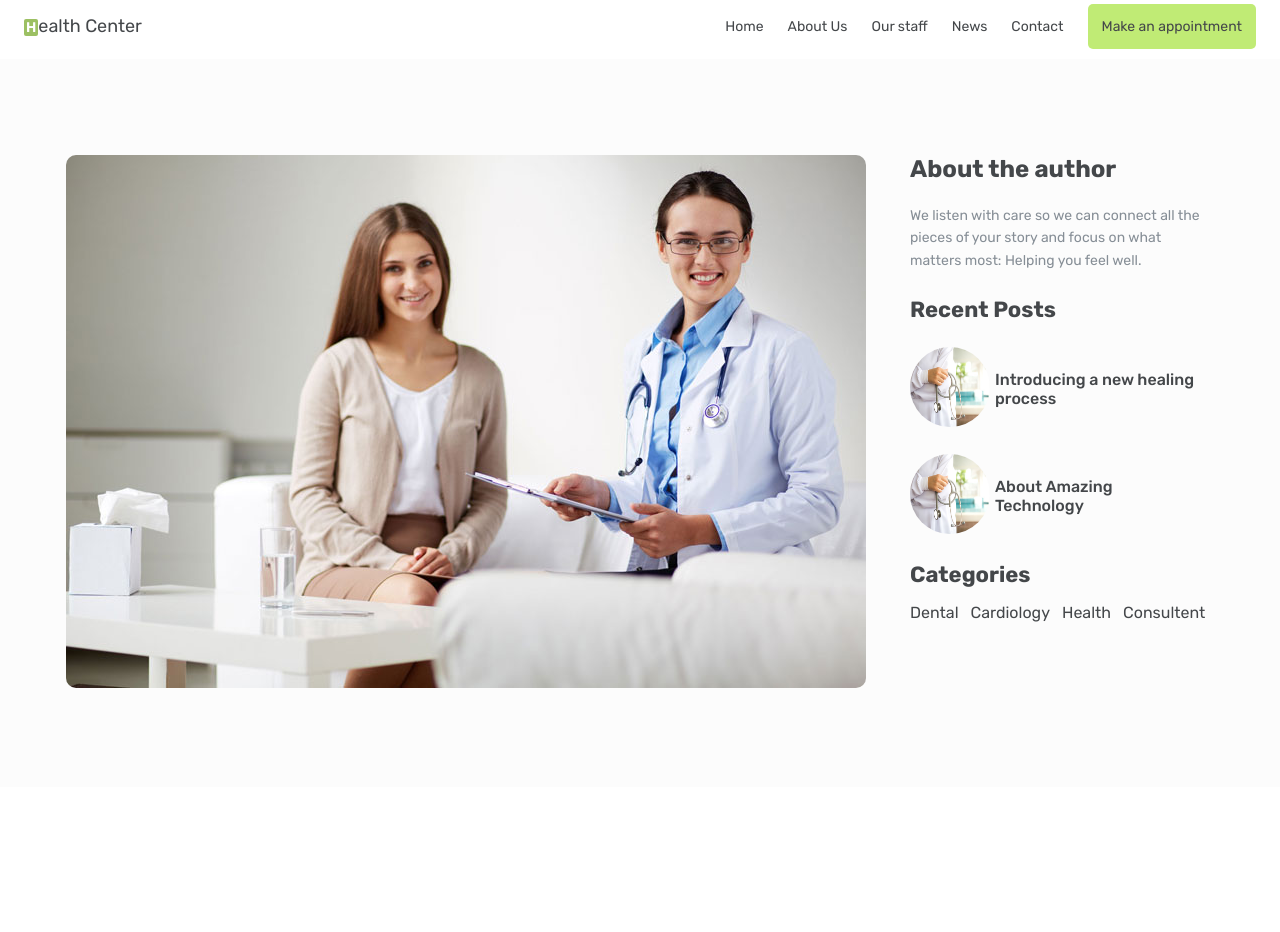
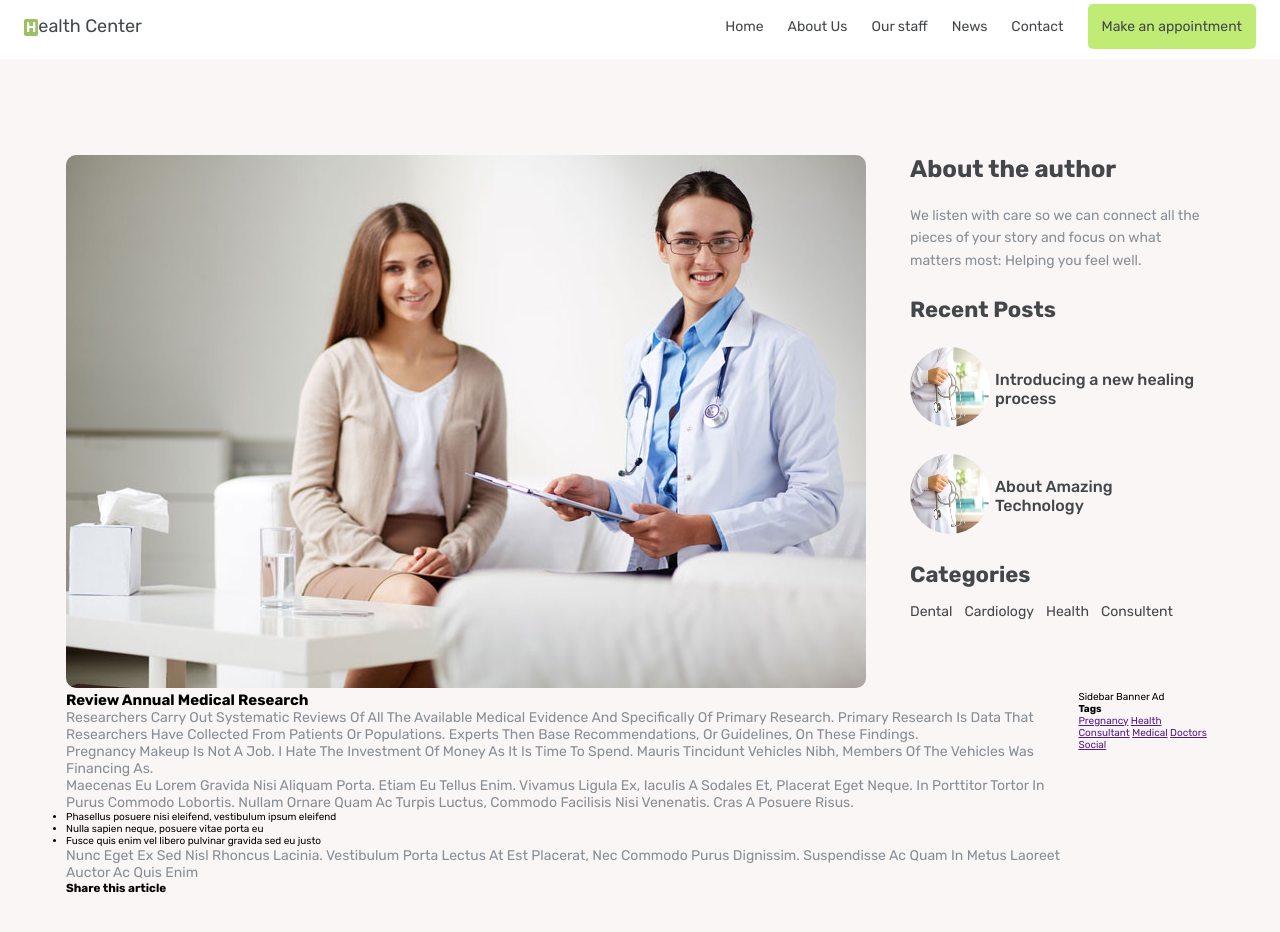
Before and after one commit to rahulrameshm0/Health-Care, a plain HTML site: page index.html in a window 1280 px wide. Shown: the part 60-992 px from the top of the page. Before the commit the page ends 847 px from the top, so only its background shows below. Drawn offline with Linux system fonts and the light colour scheme.

Commit message:
section updated

```diff
--- a/index.html
+++ b/index.html
@@ -12,7 +12,7 @@
 <body>
     <header>
     <nav class="nav-bar-1">
-        <p>Welcome to a professional health care</p>
+        <p class="header">Welcome to a professional health care</p>
 
         <div class="contact-details">
             <div class="contact-items">
@@ -96,6 +96,33 @@
         </ul>
     </div>
 </div>
+<div class="container-2">
+    <div>
+    <h2 class="st-head">Review Annual Medical Research</h2>
+    <p class="review">Researchers carry out systematic reviews of all the available medical evidence and specifically of primary research. Primary research is data that researchers have collected from patients or populations. Experts then base recommendations, or guidelines, on these findings.</p>
+    <p class="pregnancy">Pregnancy makeup is not a job. I hate the investment of money as it is time to spend. Mauris tincidunt vehicles nibh, members of the vehicles was financing as.</p>
+    <p class="p-3">Maecenas eu lorem gravida nisi aliquam porta. Etiam eu tellus enim. Vivamus ligula ex, iaculis a sodales et, placerat eget neque. In porttitor tortor in purus commodo lobortis. Nullam ornare quam ac turpis luctus, commodo facilisis nisi venenatis. Cras a posuere risus.</p>
+    <ul>
+        <li>Phasellus posuere nisi eleifend, vestibulum ipsum eleifend</li>
+        <li>Nulla sapien neque, posuere vitae porta eu</li>
+        <li>Fusce quis enim vel libero pulvinar gravida sed eu justo</li>
+    </ul>
+    <p class="p-4">Nunc eget ex sed nisl rhoncus lacinia. Vestibulum porta lectus at est placerat, nec commodo purus dignissim. Suspendisse ac quam in metus laoreet auctor ac quis enim</p>
+    <h3 class="article">Share this article</h3>
+    </div>
+    <div>
+        <span class="sidebar">Sidebar Banner Ad</span>
+        <h4 class="tags">Tags</h4>
+        <a href="">Pregnancy</a>
+        <a href="">Health</a>
+        <a href="">Consultant</a>
+        <a href="">Medical</a>
+        <a href="">Doctors</a>
+        <a href="">Social</a>
+    </div>
+</div>
+</div>
 </section>
+
 </body>
 </html>
--- a/style.css
+++ b/style.css
@@ -71,7 +71,7 @@ body{
     justify-content: space-between;
     align-items: center;
     padding: 2.2rem 2.4rem 2.2rem 2.4rem;
-    box-shadow: 0 0 1rem rgba(0,0,0,0.1);
+    box-shadow: 0 0.3rem 0.4rem rgba(0,0,0,0.1);
  }
 
 .health-care a{
@@ -122,7 +122,7 @@ body{
 
 .section-1{
     padding: 9.6rem 6.6rem;
-    background-color: #fcfcfc;
+     background-color: #fbf6f6;
 }
 
 .container{
@@ -204,9 +204,14 @@ body{
     list-style: none;
     gap: 1.2rem;
     margin-top: 1.5rem;
-    font-size: 1.6rem;
+    font-size: 1.4rem;
   }
   li a{
     text-decoration: none;
     color: #44474a;
   }
+
+
+.container-2{
+  display: flex;
+}
```
